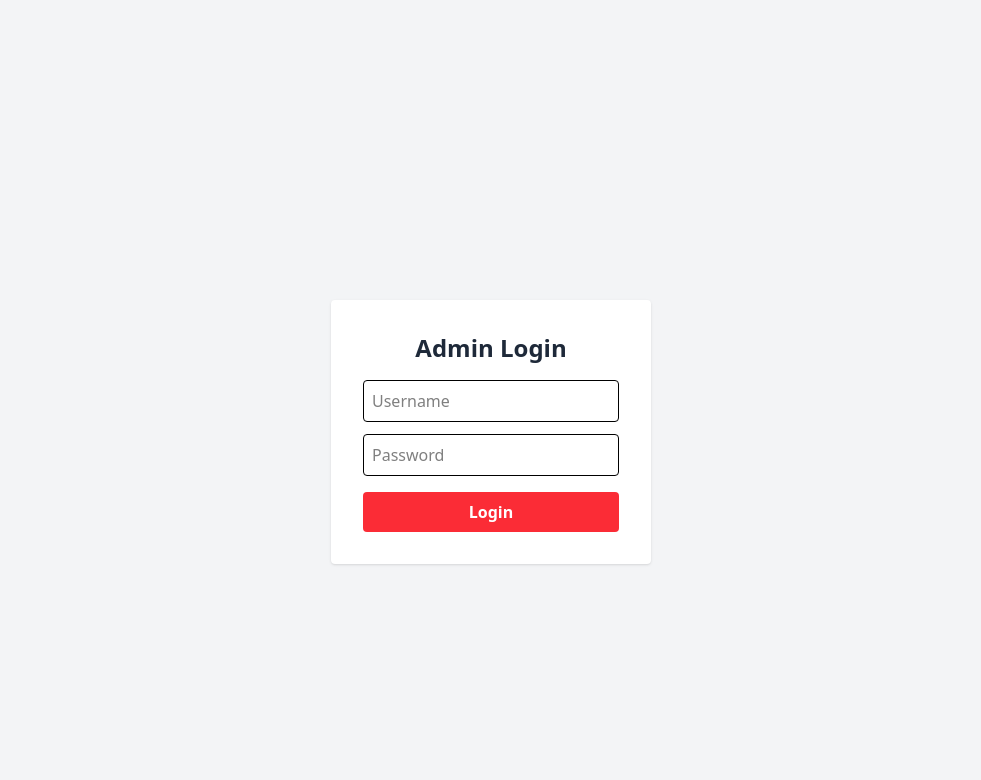
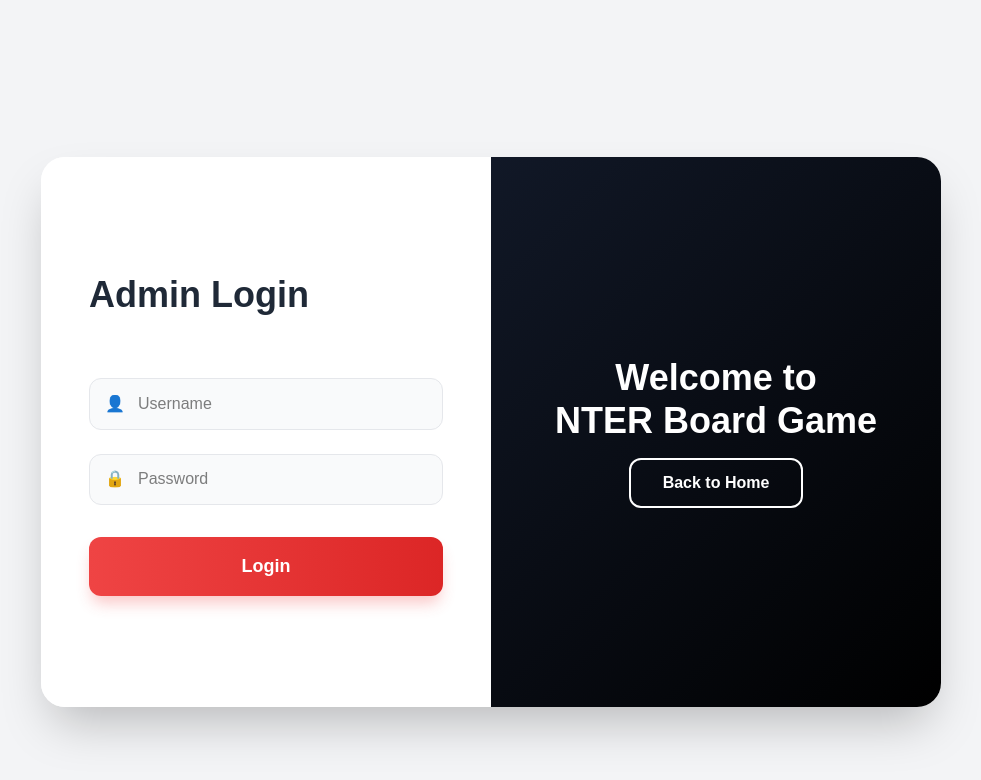
Before and after one commit to phumiphatter-gif/boardgame-store1, a React app: page admin.html in a window 1280 px wide. Shown: the whole page, without its empty margins (149-1130 px from the left). Built offline with nearby package versions, Linux system fonts and the light colour scheme.

Commit message:
fix ignore

```diff
--- a/admin.html
+++ b/admin.html
@@ -7,14 +7,47 @@
 </head>
 <body class="bg-gray-100 p-8">
 
-<div id="loginPage" class="flex items-center justify-center h-screen">
-    <div class="bg-white p-8 rounded shadow w-80 border-t-4 border-red-500">
-        <h2 class="text-2xl font-bold mb-4 text-center text-gray-800">Admin Login</h2>
-        <input id="user" type="text" placeholder="Username" class="border w-full p-2 mb-3 rounded outline-none focus:ring-2 focus:ring-red-300">
-        <input id="pass" type="password" placeholder="Password" class="border w-full p-2 mb-4 rounded outline-none focus:ring-2 focus:ring-red-300">
-        <button onclick="login()" class="bg-red-500 text-white w-full py-2 rounded font-bold hover:bg-red-600 transition shadow-md">Login</button>
+<div id="loginPage" style="display: flex; align-items: center; justify-content: center; min-height: 100vh; background-color: #f3f4f6; font-family: sans-serif; padding: 1rem;">
+    <div style="background-color: white; border-radius: 1.5rem; box-shadow: 0 25px 50px -12px rgba(0, 0, 0, 0.25); display: flex; width: 100%; max-width: 900px; overflow: hidden; min-height: 550px;">
+
+        <div style="width: 100%; padding: 3rem; display: flex; flex-direction: column; justify-content: center; background-color: white;">
+            <h2 style="font-size: 2.25rem; font-weight: bold; margin-bottom: 3.5rem; color: #1f2937;">Admin Login</h2>
+
+            <div style="margin-bottom: 2rem;">
+                <div style="position: relative; margin-bottom: 1.5rem;">
+                    <span style="position: absolute; left: 1rem; top: 50%; transform: translateY(-50%); color: #9ca3af;">👤</span>
+                    <input id="user" type="text" placeholder="Username" style="width: 100%; padding: 0.8rem 1rem 0.8rem 3rem; border: 1px solid #e5e7eb; border-radius: 0.75rem; font-size: 1rem; outline: none; background-color: #f9fafb;">
+                </div>
+
+                <div style="position: relative;">
+                    <span style="position: absolute; left: 1rem; top: 50%; transform: translateY(-50%); color: #9ca3af;">🔒</span>
+                    <input id="pass" type="password" placeholder="Password" style="width: 100%; padding: 0.8rem 1rem 0.8rem 3rem; border: 1px solid #e5e7eb; border-radius: 0.75rem; font-size: 1rem; outline: none; background-color: #f9fafb;">
+                </div>
+            </div>
+
+            <button onclick="login()" style="width: 100%; background: linear-gradient(to right, #ef4444, #dc2626); color: white; padding: 1rem; border-radius: 0.75rem; font-weight: bold; font-size: 1.125rem; border: none; cursor: pointer; transition: 0.3s; box-shadow: 0 10px 15px -3px rgba(239, 68, 68, 0.3);">
+                Login
+            </button>
+        </div>
+
+        <div class="hidden-mobile" style="width: 100%; background: linear-gradient(135deg, #111827 0%, #000000 100%); display: flex; flex-direction: column; justify-content: center; align-items: center; color: white; padding: 3rem; text-align: center; position: relative;">
+            <div style="position: relative; z-index: 2;">
+                <h3 style="font-size: 2.25rem; font-weight: 800; margin-bottom: 1rem; line-height: 1.2;">Welcome to<br>NTER Board Game</h3>
+                <button onclick="goHome()" style="background: transparent; border: 2px solid white; color: white; padding: 0.7rem 2rem; border-radius: 0.75rem; font-weight: bold; cursor: pointer; transition: 0.3s;">
+                    Back to Home
+                </button>
+            </div>
+        </div>
+
     </div>
 </div>
+
+<style>
+    /* ซ่อนฝั่งขวาถ้าหน้าจอเล็กกว่า 768px (มือถือ) */
+    @media (max-width: 768px) {
+        .hidden-mobile { display: none !important; }
+    }
+</style>
 
 <div id="adminPage" class="hidden">
     <div class="flex justify-between items-center mb-6">
```
